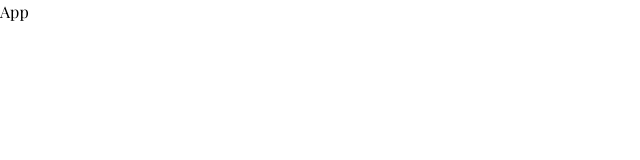
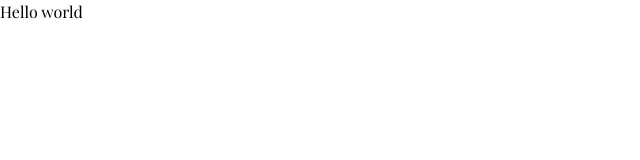
Before and after one commit to S-Alif/recipe-hub, a React (Vite) app: page / in a window 1280 px wide. Shown: the top 160 px of the page, without its empty margins (0-640 px from the left). Built offline with nearby package versions, Linux system fonts and the light colour scheme; a web font is replaced by a local one.

Commit message:
DONE|ADD - routes, 404 page

```diff
--- a/src/App.jsx
+++ b/src/App.jsx
@@ -1,6 +1,6 @@
 const App = () => {
     return (
-        <div className="">App</div>
+        <div className="">Hello world</div>
     )
 }
 
--- a/src/components/layouts/MainLayout.jsx
+++ b/src/components/layouts/MainLayout.jsx
@@ -1,6 +1,9 @@
-const MainLayout = ({ children }) => {
+import {Outlet} from "react-router";
+
+
+const MainLayout = () => {
     return (
-        <div>{children}</div>
+        <div>{<Outlet />}</div>
     )
 }
 
--- a/src/main.jsx
+++ b/src/main.jsx
@@ -3,11 +3,53 @@ import { createRoot } from 'react-dom/client'
 import './index.css'
 import App from './App.jsx'
 import {createBrowserRouter, RouterProvider} from "react-router";
+import MainLayout from "./components/layouts/MainLayout.jsx";
+import AllRecipe from "./pages/AllRecipe.jsx";
+import RecipeDetails from "./pages/RecipeDetails.jsx";
+import RecipeByTag from "./pages/RecipeByTag.jsx";
+import RecipeByMealType from "./pages/RecipeByMealType.jsx";
+import SearchRecipe from "./pages/SearchRecipe.jsx";
+import Page404 from "./pages/Page404.jsx";
 
 const router = createBrowserRouter([
     {
         path: "/",
-        element: <App />
+        element: <MainLayout />,
+        children: [
+            {
+                index: true,
+                element: <App />
+            },
+            {
+                path: "/recipe-list",
+                children: [
+                    {
+                        index: true,
+                        element: <AllRecipe />
+                    },
+                    {
+                        path: ":recipeId",
+                        element: <RecipeDetails />
+                    },
+                    {
+                        path: "tag/:tagName",
+                        element: <RecipeByTag />
+                    },
+                    {
+                        path: "meal-type/:mealType",
+                        element: <RecipeByMealType />
+                    }
+                ]
+            },
+            {
+                path: "/search",
+                element: <SearchRecipe />
+            }
+        ]
+    },
+    {
+        path: "*",
+        element: <Page404 />
     }
 ])
 
--- /dev/null
+++ b/src/pages/Page404.jsx
@@ -0,0 +1,7 @@
+const Page404 = () => {
+    return (
+        <div>Page  404</div>
+    )
+}
+
+export default Page404
```
